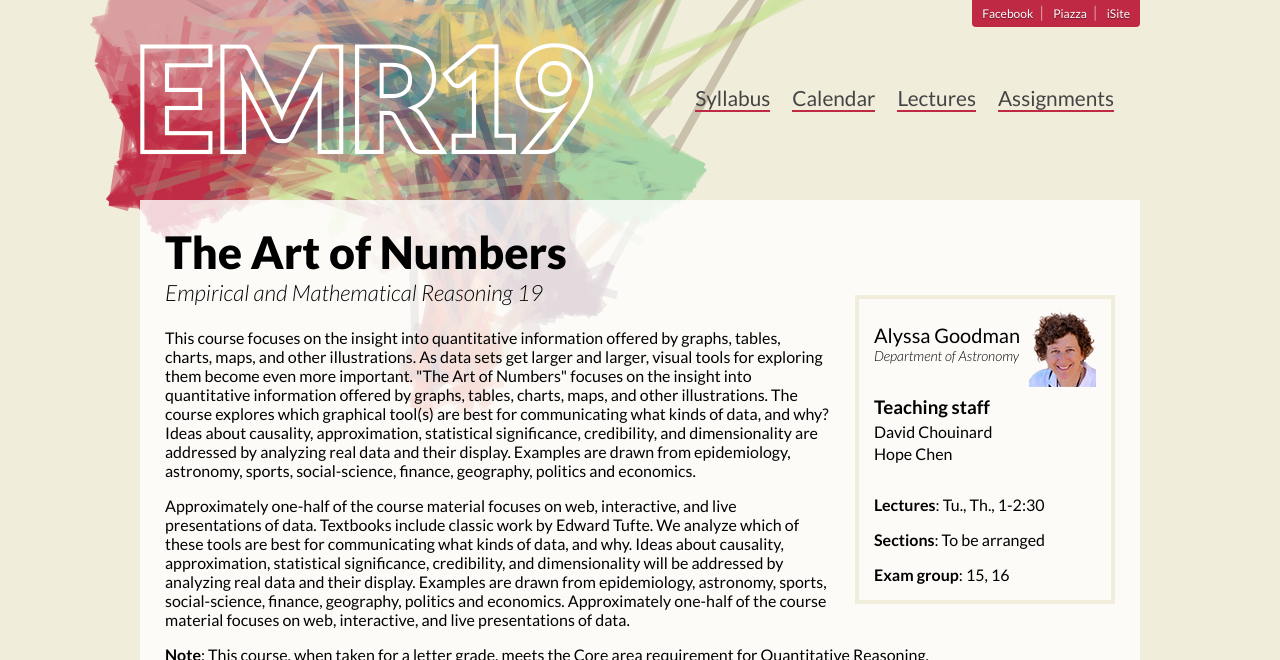
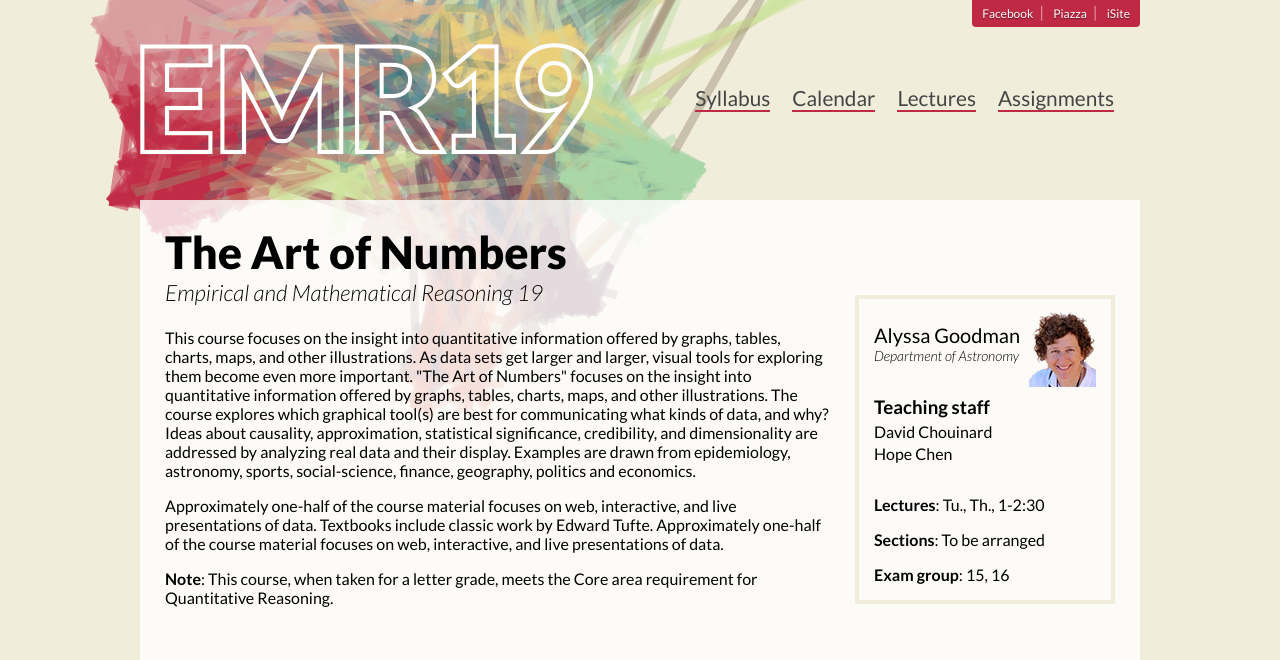
Before and after one commit to emr19/emr19.github.io, a Jekyll site: the page built from index.html, in a window 1280 px wide and 900 px high, cut to the strip 0-660 px from the top of the window. Built offline with Jekyll 4.4.1, drawn with Linux system fonts in a browser that asks for light colours; Markdown is read by kramdown in place of the engine named in the settings.

Commit message:
Update index.html

```diff
--- a/index.html
+++ b/index.html
@@ -27,7 +27,7 @@
 
 <p>This course focuses on the insight into quantitative information offered by graphs, tables, charts, maps, and other illustrations. As data sets get larger and larger, visual tools for exploring them become even more important. "The Art of Numbers" focuses on the insight into quantitative information offered by graphs, tables, charts, maps, and other illustrations. The course explores which graphical tool(s) are best for communicating what kinds of data, and why? Ideas about causality, approximation, statistical significance, credibility, and dimensionality are addressed by analyzing real data and their display. Examples are drawn from epidemiology, astronomy, sports, social-science, finance, geography, politics and economics.</p>
 
-<p>Approximately one-half of the course material focuses on web, interactive, and live presentations of data. Textbooks include classic work by Edward Tufte. We analyze which of these tools are best for communicating what kinds of data, and why. Ideas about causality, approximation, statistical significance, credibility, and dimensionality will be addressed by analyzing real data and their display. Examples are drawn from epidemiology, astronomy, sports, social-science, finance, geography, politics and economics. Approximately one-half of the course material focuses on web, interactive, and live presentations of data.</p>
+<p>Approximately one-half of the course material focuses on web, interactive, and live presentations of data. Textbooks include classic work by Edward Tufte. Approximately one-half of the course material focuses on web, interactive, and live presentations of data.</p>
 
 <p><strong>Note</strong>: This course, when taken for a letter grade, meets the Core area requirement for Quantitative Reasoning.</p>
 
```
